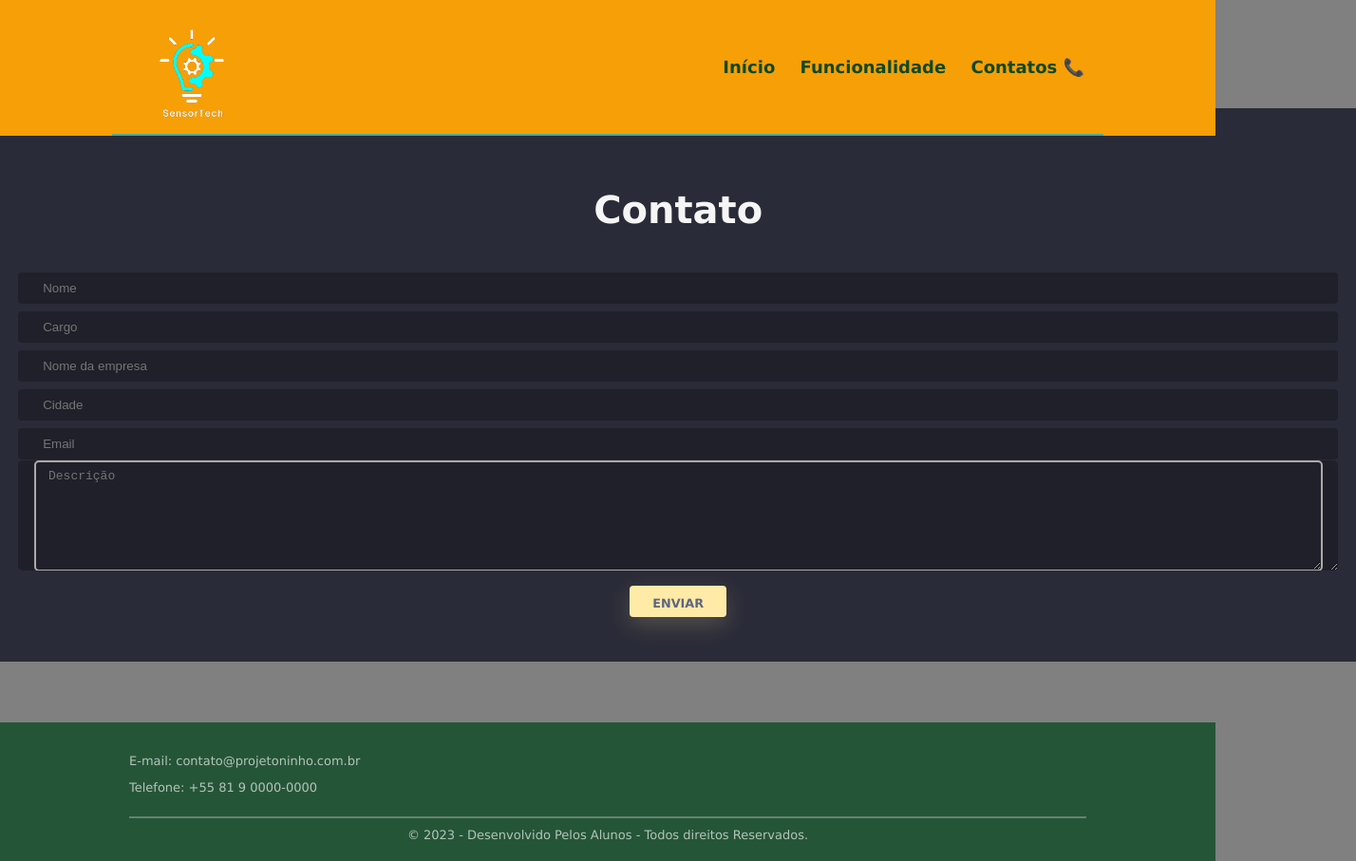
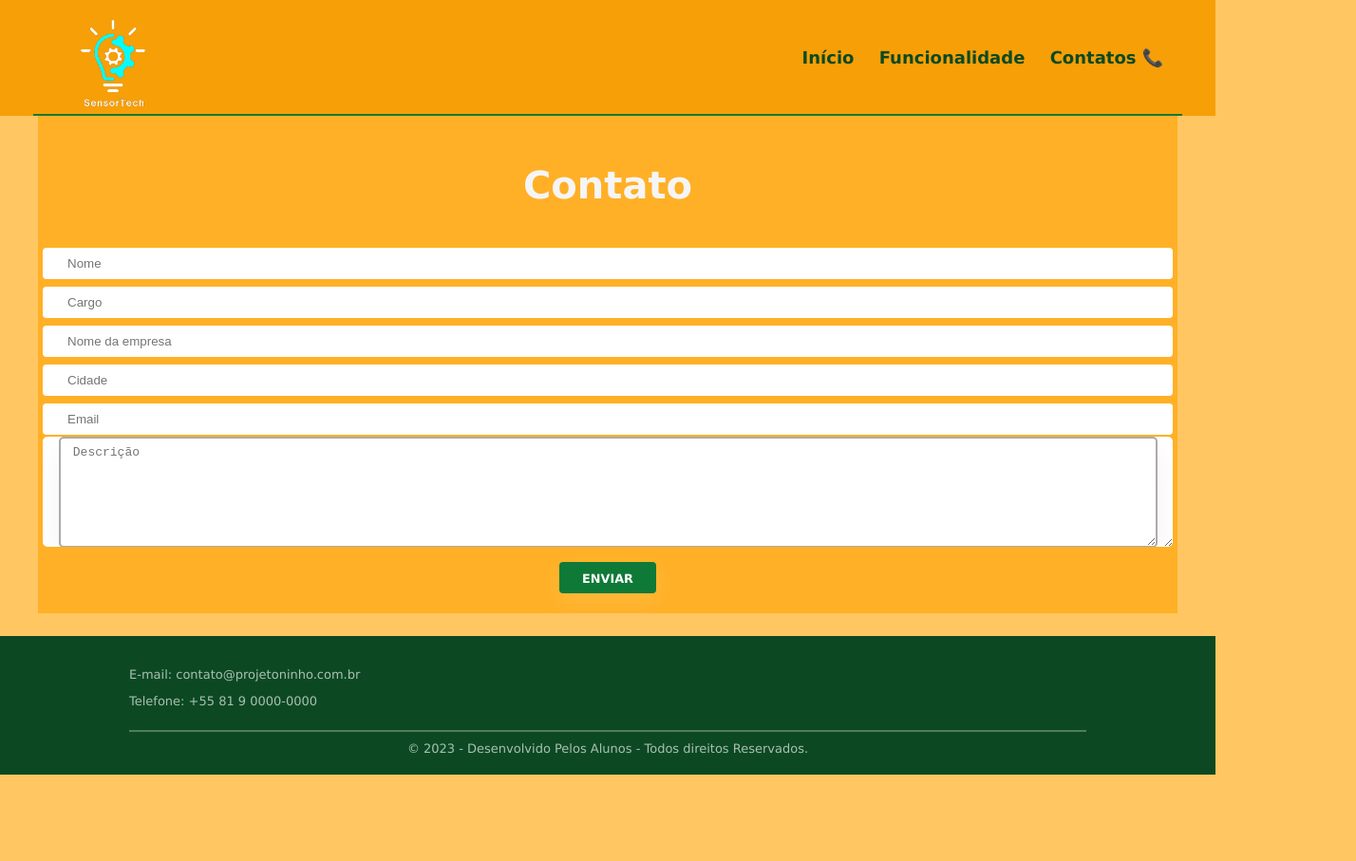
Before and after one commit to netnelson/web-sensor, a plain HTML site: page ListaExercicio02/ListaExercicio02/contato.html in a window 1280 px wide. Shown: the whole page at 95% size, 1428 px wide, since content can reach past the window. After the commit the page ends 816 px from the top, so only its background shows below. Drawn offline with nearby package versions, Linux system fonts and the light colour scheme.

Commit message:
atualização da cor do contato

```diff
--- a/ListaExercicio02/ListaExercicio02/contato.html
+++ b/ListaExercicio02/ListaExercicio02/contato.html
@@ -12,6 +12,7 @@
 <body-d>
 
     <header>
+      <div class="altura">
         <div id="divExternaCabecalho">
             <div id="divInternaCabecalho">
 
@@ -28,8 +29,9 @@
 
             </div>
         </div>
+      </div>
         <style> body{
-            background-color: gray; /* Cor de fundo padrão */
+            background-color: #ffc662; /* Cor de fundo padrão */
         }
     </style>
     </header>
--- a/ListaExercicio02/ListaExercicio02/css/estilo.css
+++ b/ListaExercicio02/ListaExercicio02/css/estilo.css
@@ -26,19 +26,21 @@ header {
 
 #divExternaCabecalho {
     display: flex;
-    background-color: rgb(247, 159, 7);
+    background-color: #f79f07;
     justify-content: center;
+    border-bottom-color: rgb(75, 170, 151);
 }
 
 #divInternaCabecalho {
     display: flex;
-    width: 80%;
+    width: 93%;
     justify-content: space-between;
     align-items: center;
     padding: 10px;
     border-bottom-width: 2px;
-    border-bottom-color: rgb(75, 170, 151);
+    border-bottom-color: #0f7937;
     border-bottom-style: solid;
+    height: 100px;
 }
 
 #imagemCabecalho {
@@ -251,7 +253,7 @@ img {
 footer {
     display: flex;
     margin-top: 5%;
-    background-color: #0c4923c7;;
+    background-color: #0c4923;
     justify-content: center;
     color: #ffffffa6;
     padding: 10px;
@@ -472,7 +474,7 @@ textarea:placeholder-shown + label {
 }
 
 .btn--orange:hover {
-    background-color: rgb(248, 176, 112);
+    background-color: #159445;
 }
 
 button {
@@ -525,10 +527,11 @@ button {
    }
 
    .card {
-    width: 1390px;
-    padding: 1.9rem 1.2rem;
+    width: 1190px;
+    padding: 5px;
     text-align: center;
-    background: #2a2b38;
+    background: #ffb026;
+    margin-bottom: -40px;
    }
 
    /*Inputs*/
@@ -538,7 +541,7 @@ button {
     align-items: center;
     justify-content: center;
     gap: .5em;
-    background-color: #1f2029;
+    background-color: white;
     border-radius: 4px;
     padding: .5em 1em;
    }
@@ -551,7 +554,7 @@ button {
     align-items: center;
     justify-content: center;
     gap: .05em;
-    background-color: #1f2029;
+    background-color: white;
     border-radius: 5px;
     padding: .5em 1em;
    }
@@ -588,8 +591,8 @@ button {
     font-size: .8em;
     text-transform: uppercase;
     padding: 0.2em 1.2em;
-    background-color: #ffeba7;
-    color: #5e6681;
+    background-color: #0f7937;
+    color: white;
     box-shadow: 0 8px 24px 0 rgb(255 235 167 / 20%);
     transition: all .3s ease-in-out;
    }
```
